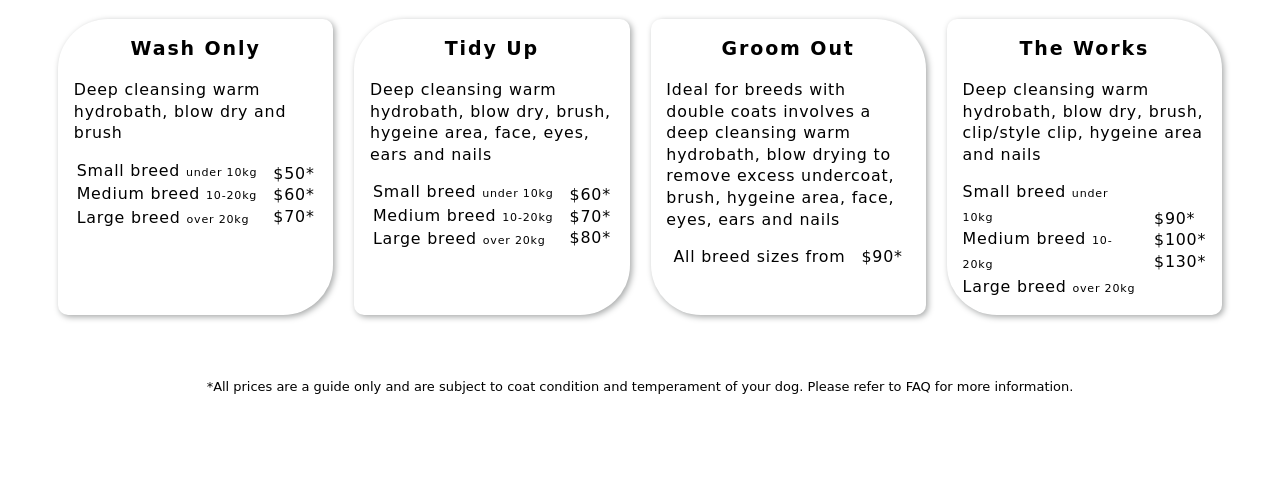
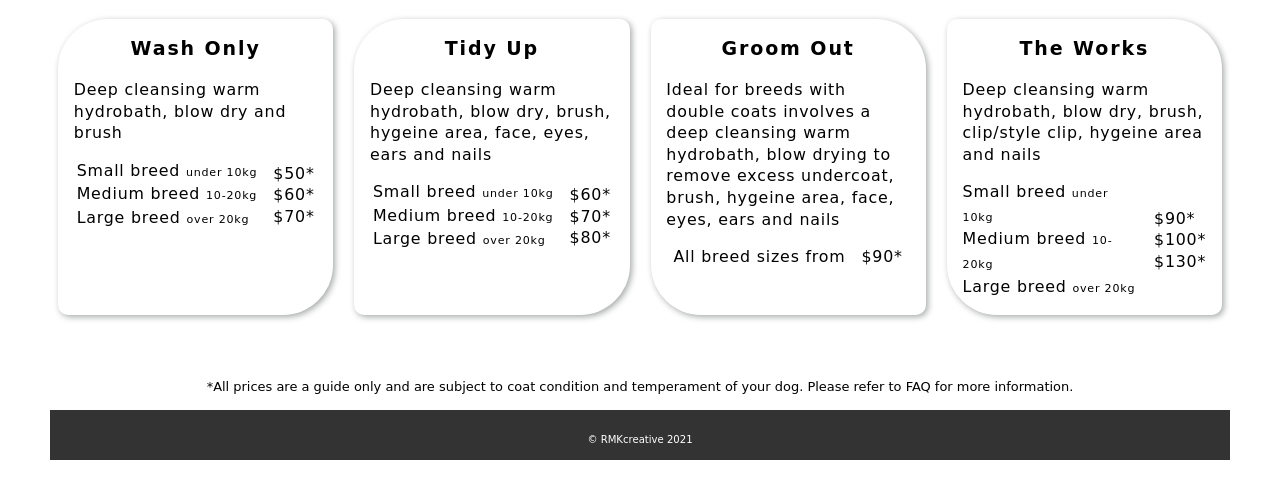
Before and after one commit to RMK-creative/Distinguished-Hound-Services-page, a plain HTML site: page index.html in a window 1280 px wide. Shown: the part 222-720 px from the top of the page. Drawn offline with Linux system fonts and the light colour scheme; a web font is replaced by a local one.

Commit message:
Add copyright footer

```diff
--- a/index.html
+++ b/index.html
@@ -11,6 +11,7 @@
     <title>The Distinguished Hound</title>
 </head>
 <body>
+
     <header class="header__main">
         <nav class="header__main-nav">
               <img class="logo" src="assets/logo_208x239.png" alt="">
@@ -100,5 +101,9 @@
             </div>
         </section>
 
+    <footer>
+        <p class="copyright">© RMKcreative 2021</p>
+    </footer>
+
 </body>
 </html>
--- a/styles.css
+++ b/styles.css
@@ -93,6 +93,22 @@ body {
     margin-top: 40px;
   }
 
+  footer {
+    position: relative;
+    height: 50px;
+    width: 100%;
+    background-color: #333333;
+}
+
+  .copyright {
+    position: absolute;
+    width: 100%;
+    color:  #FFF;
+    font-size: 0.7em;
+    text-align: center;
+    bottom:0;
+}
+
   /*****  For DESKTOP  *****/
   @media only screen and (min-width: 900px) {
 
@@ -161,7 +177,6 @@ body {
     }
 
     .card:hover {
-
         box-shadow: 2px 2px 6px 0px #569e5c;
     }
 
@@ -169,4 +184,21 @@ body {
         text-align: center;
         font-size: 1.2em;
     }
+
+    footer {
+        position: relative;
+        height: 50px;
+        width: 100%;
+        background-color: #333333;
+    }
+
+    copyright {
+        position: absolute;
+        width: 100%;
+        color: #fff;
+        line-height: 30px;
+        font-size: 0.7em;
+        text-align: center;
+        bottom:0;
+    }
 }
```
Also changed, not shown: assets/iconfinder_Circled_Facebook_svg_5279111.svg (added), assets/iconfinder_Circled_Instagram_svg_5279112.svg (added), assets/iconfinder_Circled_Whatsapp_svg2_5279121.svg (added).
